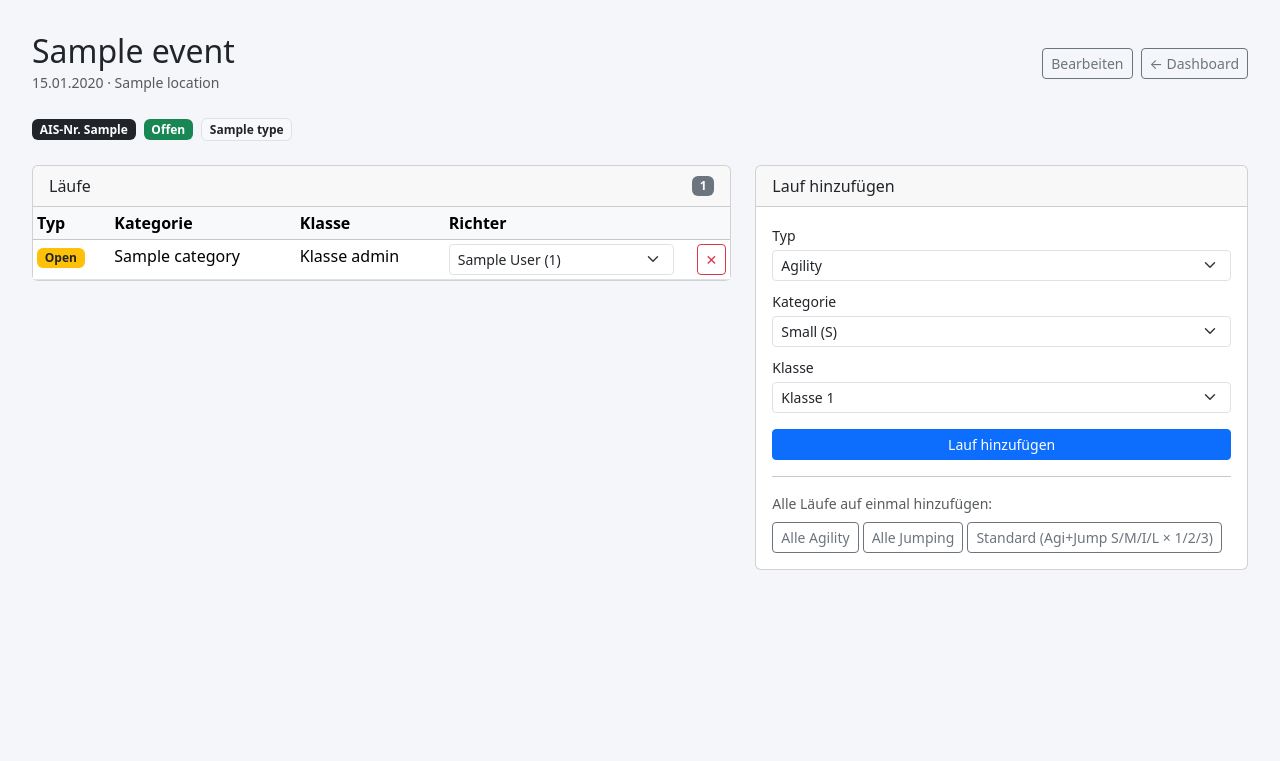
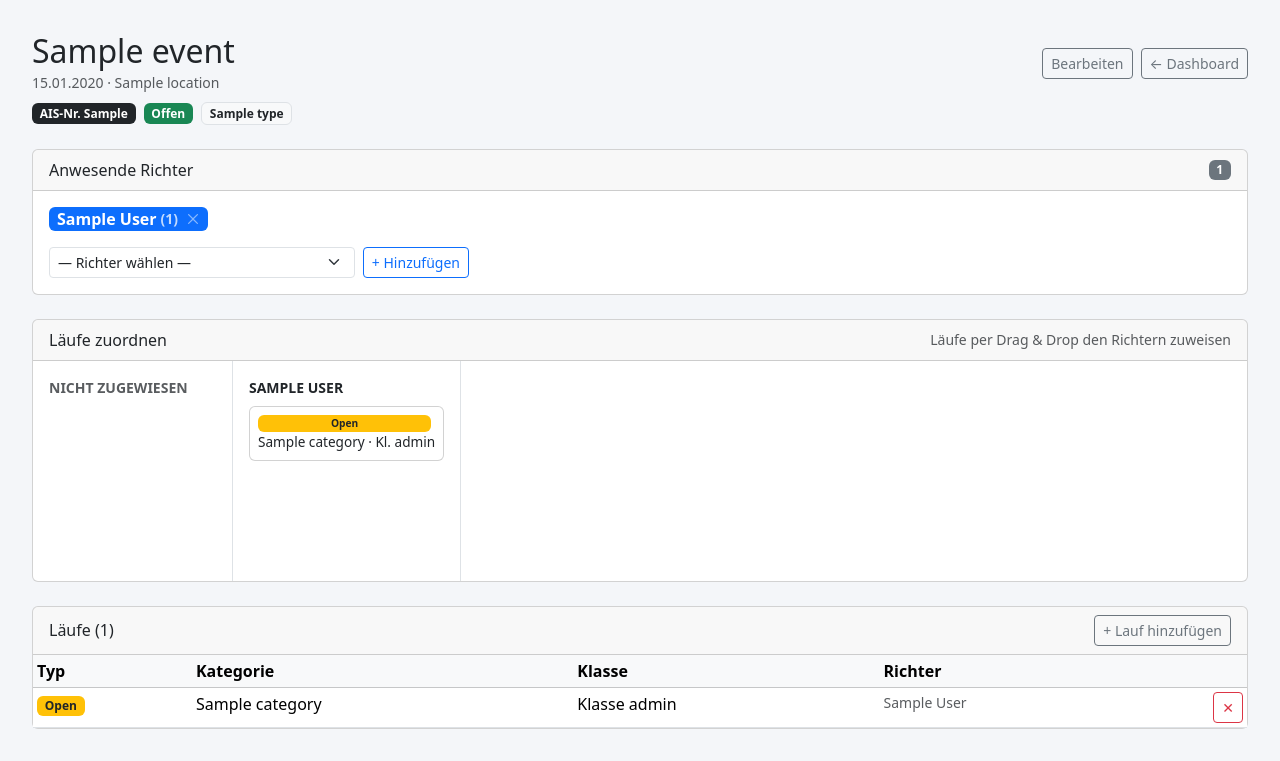
Before and after one commit to christiani93/AgilityPortal, a Flask app: template app/templates/club/event_detail.html in a window 1280 px wide. Shown: the part 56-817 px from the top of the page. Before the commit the page ends 626 px from the top, so only its background shows below. Run offline with Flask 3, Linux system fonts and the light colour scheme; the template is opened without the code that fills it: values that come from a table or form of the project are taken from there, most other values are stand-ins (such as "Sample title", 1, 10 or a date in 2020).

Commit message:
Add Richter Drag & Drop Zuweisung für Läufe
- EventJudge-Modell: anwesende Richter pro Turnier verwalten
- Migration c2d8e5f3b6a1 (event_judges-Tabelle)
- Board: Läufe per SortableJS auf Richter-Spalten ziehen
- Richter hinzufügen/entfernen; beim Entfernen werden Läufe auf
  «nicht zugewiesen» zurückgesetzt

Co-Authored-By: Claude Sonnet 4.6 <noreply@anthropic.com>

```diff
--- a/app/templates/club/event_detail.html
+++ b/app/templates/club/event_detail.html
@@ -2,7 +2,19 @@
 {% block title %}{{ event.name }}{% endblock %}
 
 {% block content %}
-<div class="d-flex justify-content-between align-items-center mb-4">
+{# ── Makro: Run-Karte ─────────────────────────────────────────────────────── #}
+{% macro _run_card(run) %}
+<div class="run-card card card-body p-2 mb-1"
+     data-run-id="{{ run.id }}"
+     style="cursor:grab; font-size:.85rem; user-select:none;">
+  {% if run.run_type == 'agility' %}<span class="badge bg-primary me-1">Agi</span>
+  {% elif run.run_type == 'jumping' %}<span class="badge bg-success me-1">Jump</span>
+  {% else %}<span class="badge bg-warning text-dark me-1">Open</span>{% endif %}
+  {{ run.CATEGORY_LABELS.get(run.category, run.category) }} · Kl. {{ run.class_level }}
+</div>
+{% endmacro %}
+
+<div class="d-flex justify-content-between align-items-center mb-2">
   <div>
     <h2 class="mb-0">{{ event.name }}</h2>
     <small class="text-muted">
@@ -19,7 +31,6 @@
   </div>
 </div>
 
-{# Status-Badge #}
 <div class="mb-4 d-flex align-items-center gap-2 flex-wrap">
   {% if event.ais_turniernummer %}
     <span class="badge bg-dark">AIS-Nr. {{ event.ais_turniernummer }}</span>
@@ -36,60 +47,122 @@
   <span class="badge bg-light text-dark border">{{ event.TYPE_LABELS.get(event.type, event.type) }}</span>
 </div>
 
-{# Läufe #}
-<div class="row g-4">
-  <div class="col-md-7">
+{# ── 1. ANWESENDE RICHTER ─────────────────────────────────────────────────── #}
+<div class="card mb-4">
+  <div class="card-header d-flex justify-content-between align-items-center">
+    <span>Anwesende Richter</span>
+    <span class="badge bg-secondary">{{ event.event_judges | length }}</span>
+  </div>
+  <div class="card-body">
+
+    {# Aktuelle Richter als Badges #}
+    <div class="d-flex flex-wrap gap-2 mb-3">
+      {% for ej in event.event_judges %}
+      <form method="post"
+            action="{{ url_for('club.event_judge_remove', event_id=event.id, judge_id=ej.judge_id) }}"
+            class="d-inline">
+        {{ run_form.hidden_tag() }}
+        <span class="badge bg-primary fs-6 d-inline-flex align-items-center gap-1 px-2 py-1">
+          {{ ej.judge.full_name }}
+          {% if ej.judge.ais_judge_id %}<span class="opacity-75 small">({{ ej.judge.ais_judge_id }})</span>{% endif %}
+          <button type="submit" class="btn-close btn-close-white ms-1" style="font-size:.6rem;"
+                  title="Richter entfernen"></button>
+        </span>
+      </form>
+      {% else %}
+      <span class="text-muted small">Noch keine Richter hinzugefügt.</span>
+      {% endfor %}
+    </div>
+
+    {# Richter hinzufügen #}
+    {% if available_judges %}
+    <form method="post" action="{{ url_for('club.event_judge_add', event_id=event.id) }}"
+          class="d-flex gap-2" style="max-width:420px;">
+      {{ run_form.hidden_tag() }}
+      <select name="judge_id" class="form-select form-select-sm">
+        <option value="">— Richter wählen —</option>
+        {% for judge in available_judges %}
+        <option value="{{ judge.id }}">
+          {{ judge.full_name }}{% if judge.ais_judge_id %} ({{ judge.ais_judge_id }}){% endif %}
+        </option>
+        {% endfor %}
+      </select>
+      <button type="submit" class="btn btn-sm btn-outline-primary text-nowrap">+ Hinzufügen</button>
+    </form>
+    {% else %}
+    <p class="text-muted small mb-0">Alle Richter sind bereits hinzugefügt.</p>
+    {% endif %}
+
+  </div>
+</div>
+
+{# ── 2. LÄUFE ZUORDNEN (Drag & Drop) ─────────────────────────────────────── #}
+{% if event.runs %}
+<div class="card mb-4">
+  <div class="card-header d-flex justify-content-between align-items-center">
+    <span>Läufe zuordnen</span>
+    <small class="text-muted">Läufe per Drag & Drop den Richtern zuweisen</small>
+  </div>
+  <div class="card-body p-0">
+    <div class="d-flex gap-0 overflow-auto" id="dnd-board" style="min-height:220px;">
+
+      {# Spalte: Nicht zugewiesen #}
+      <div class="dnd-col flex-shrink-0 border-end p-3" style="min-width:200px;"
+           data-judge-id="0">
+        <div class="fw-semibold text-muted small text-uppercase mb-2">Nicht zugewiesen</div>
+        <div class="dnd-list" data-judge-id="0" style="min-height:120px;">
+          {% for run in event.runs if run.judge_id is none %}
+            {{ _run_card(run) }}
+          {% endfor %}
+        </div>
+      </div>
+
+      {# Spalte pro anwesendem Richter #}
+      {% for ej in event.event_judges %}
+      <div class="dnd-col flex-shrink-0 border-end p-3" style="min-width:200px;"
+           data-judge-id="{{ ej.judge_id }}">
+        <div class="fw-semibold small text-uppercase mb-2">{{ ej.judge.full_name }}</div>
+        <div class="dnd-list" data-judge-id="{{ ej.judge_id }}" style="min-height:120px;">
+          {% for run in event.runs if run.judge_id == ej.judge_id %}
+            {{ _run_card(run) }}
+          {% endfor %}
+        </div>
+      </div>
+      {% endfor %}
+
+    </div>
+  </div>
+</div>
+{% endif %}
+
+{# ── 3. LÄUFE VERWALTEN ───────────────────────────────────────────────────── #}
 <div class="card">
   <div class="card-header d-flex justify-content-between align-items-center">
-        <span>Läufe</span>
-        <span class="badge bg-secondary">{{ event.runs | length }}</span>
+    <span>Läufe ({{ event.runs | length }})</span>
+    <button class="btn btn-sm btn-outline-secondary" type="button"
+            data-bs-toggle="collapse" data-bs-target="#add-run-panel">
+      + Lauf hinzufügen
+    </button>
   </div>
 
+  {# Lauf-Tabelle #}
   {% if event.runs %}
   <div class="table-responsive">
     <table class="table table-sm table-hover mb-0">
       <thead class="table-light">
-            <tr>
-              <th>Typ</th>
-              <th>Kategorie</th>
-              <th>Klasse</th>
-              <th>Richter</th>
-              <th></th>
-            </tr>
+        <tr><th>Typ</th><th>Kategorie</th><th>Klasse</th><th>Richter</th><th></th></tr>
       </thead>
       <tbody>
         {% for run in event.runs %}
         <tr>
           <td>
-                {% if run.run_type == 'agility' %}
-                  <span class="badge bg-primary">Agility</span>
-                {% elif run.run_type == 'jumping' %}
-                  <span class="badge bg-success">Jumping</span>
-                {% else %}
-                  <span class="badge bg-warning text-dark">Open</span>
-                {% endif %}
+            {% if run.run_type == 'agility' %}<span class="badge bg-primary">Agility</span>
+            {% elif run.run_type == 'jumping' %}<span class="badge bg-success">Jumping</span>
+            {% else %}<span class="badge bg-warning text-dark">Open</span>{% endif %}
           </td>
           <td>{{ run.CATEGORY_LABELS.get(run.category, run.category) }}</td>
           <td>Klasse {{ run.class_level }}</td>
-              <td>
-                <form method="post"
-                      action="{{ url_for('club.event_run_set_judge', event_id=event.id, run_id=run.id) }}"
-                      class="d-flex align-items-center gap-1">
-                  {{ run_form.hidden_tag() }}
-                  <select name="judge_id" class="form-select form-select-sm"
-                          style="min-width:160px;"
-                          onchange="this.form.submit()">
-                    <option value="0">— kein Richter —</option>
-                    {% for judge in judges %}
-                    <option value="{{ judge.id }}"
-                      {% if run.judge_id == judge.id %}selected{% endif %}>
-                      {{ judge.full_name }}
-                      {% if judge.ais_judge_id %}({{ judge.ais_judge_id }}){% endif %}
-                    </option>
-                    {% endfor %}
-                  </select>
-                </form>
-              </td>
+          <td class="text-muted small">{{ run.judge.full_name if run.judge else "—" }}</td>
           <td class="text-end">
             <form method="post"
                   action="{{ url_for('club.event_run_delete', event_id=event.id, run_id=run.id) }}"
@@ -104,100 +177,96 @@
     </table>
   </div>
   {% else %}
-      <div class="card-body text-muted text-center py-4">
-        Noch keine Läufe vorbereitet.
-      </div>
+  <div class="card-body text-muted text-center py-4">Noch keine Läufe vorbereitet.</div>
   {% endif %}
-    </div>
-  </div>
 
-  {# Lauf hinzufügen #}
-  <div class="col-md-5">
-    <div class="card">
-      <div class="card-header">Lauf hinzufügen</div>
-      <div class="card-body">
-        <form method="post" action="{{ url_for('club.event_run_add', event_id=event.id) }}">
+  {# Lauf hinzufügen (ausklappbar) #}
+  <div class="collapse" id="add-run-panel">
+    <div class="card-body border-top">
+      <form method="post" action="{{ url_for('club.event_run_add', event_id=event.id) }}"
+            class="row g-2 align-items-end">
         {{ run_form.hidden_tag() }}
-
-          <div class="mb-2">
+        <div class="col-auto">
           {{ run_form.run_type.label(class="form-label mb-1 small") }}
           {{ run_form.run_type(class="form-select form-select-sm") }}
         </div>
-          <div class="mb-2">
+        <div class="col-auto">
           {{ run_form.category.label(class="form-label mb-1 small") }}
           {{ run_form.category(class="form-select form-select-sm") }}
         </div>
-          <div class="mb-3">
+        <div class="col-auto">
           {{ run_form.class_level.label(class="form-label mb-1 small") }}
           {{ run_form.class_level(class="form-select form-select-sm") }}
         </div>
-
-          <button type="submit" class="btn btn-primary btn-sm w-100">Lauf hinzufügen</button>
+        <div class="col-auto">
+          <button type="submit" class="btn btn-primary btn-sm">Hinzufügen</button>
+        </div>
       </form>
 
       <hr class="my-3">
-        <p class="text-muted small mb-2">Alle Läufe auf einmal hinzufügen:</p>
+      <p class="text-muted small mb-2">Alle Läufe auf einmal:</p>
       <div class="d-flex flex-wrap gap-1">
-          <button type="button" class="btn btn-outline-secondary btn-sm" id="btn-add-all-agility">
-            Alle Agility
-          </button>
-          <button type="button" class="btn btn-outline-secondary btn-sm" id="btn-add-all-jumping">
-            Alle Jumping
-          </button>
-          <button type="button" class="btn btn-outline-secondary btn-sm" id="btn-add-standard">
-            Standard (Agi+Jump S/M/I/L × 1/2/3)
-          </button>
-        </div>
+        <button type="button" class="btn btn-outline-secondary btn-sm" id="btn-add-all-agility">Alle Agility</button>
+        <button type="button" class="btn btn-outline-secondary btn-sm" id="btn-add-all-jumping">Alle Jumping</button>
+        <button type="button" class="btn btn-outline-secondary btn-sm" id="btn-add-standard">Standard (Agi+Jump S/M/I/L × 1/2/3)</button>
       </div>
     </div>
   </div>
 </div>
 
+<script src="https://cdn.jsdelivr.net/npm/sortablejs@1.15.3/Sortable.min.js"></script>
 <script>
-// Hilfsfunktion: Formular-Submit via POST
-function addRun(type, cat, cls) {
+const EVENT_ID = {{ event.id }};
+const CSRF = document.querySelector('input[name="csrf_token"]').value;
+
+// Drag & Drop initialisieren
+document.querySelectorAll('.dnd-list').forEach(list => {
+  Sortable.create(list, {
+    group: 'runs',
+    animation: 150,
+    ghostClass: 'bg-light',
+    onEnd(evt) {
+      const runId = evt.item.dataset.runId;
+      const judgeId = evt.to.dataset.judgeId || '0';
+      fetch(`/club/events/${EVENT_ID}/runs/${runId}/judge`, {
+        method: 'POST',
+        headers: {'Content-Type': 'application/x-www-form-urlencoded'},
+        body: `csrf_token=${encodeURIComponent(CSRF)}&judge_id=${judgeId}`
+      }).then(r => {
+        // Richter-Name in der Tabelle unten aktualisieren (einfacher Reload)
+        if (r.ok || r.redirected) location.reload();
+      });
+    }
+  });
+});
+
+// Bulk-Buttons (Läufe hinzufügen)
+async function submitSequential(runs) {
+  for (let i = 0; i < runs.length; i++) {
+    const [type, cat, cls] = runs[i];
     const form = document.createElement('form');
     form.method = 'post';
-  form.action = '{{ url_for("club.event_run_add", event_id=event.id) }}';
-  const csrf = document.querySelector('input[name="csrf_token"]').value;
-  [['csrf_token', csrf], ['run_type', type], ['category', cat], ['class_level', cls]].forEach(([n, v]) => {
-    const i = document.createElement('input'); i.type = 'hidden'; i.name = n; i.value = v; form.appendChild(i);
+    form.action = `/club/events/${EVENT_ID}/runs/add`;
+    [['csrf_token', CSRF], ['run_type', type], ['category', cat], ['class_level', cls]].forEach(([n, v]) => {
+      const inp = document.createElement('input');
+      inp.type = 'hidden'; inp.name = n; inp.value = v;
+      form.appendChild(inp);
     });
     document.body.appendChild(form);
-  return form;
-}
-
-async function submitSequential(runs) {
-  // Alle Läufe nacheinander über ein einziges Formular-Submit senden
-  // Stattdessen: bulk via hidden forms + redirect nur beim letzten
-  for (let i = 0; i < runs.length; i++) {
-    const [type, cat, cls] = runs[i];
-    const form = addRun(type, cat, cls);
     if (i < runs.length - 1) {
-      // Sende via fetch, damit wir alle auf einmal schicken können
-      const data = new FormData(form);
-      await fetch(form.action, { method: 'POST', body: data, redirect: 'manual' });
+      await fetch(form.action, {method:'POST', body: new FormData(form), redirect:'manual'});
       form.remove();
     } else {
-      form.submit(); // letzter: echtes Redirect
+      form.submit();
     }
   }
 }
-
-const CATS = ['S', 'M', 'I', 'L'];
-const CLASSES = [1, 2, 3];
-
-document.getElementById('btn-add-all-agility').addEventListener('click', () => {
-  const runs = CATS.flatMap(c => CLASSES.map(k => ['agility', c, k]));
-  submitSequential(runs);
-});
-document.getElementById('btn-add-all-jumping').addEventListener('click', () => {
-  const runs = CATS.flatMap(c => CLASSES.map(k => ['jumping', c, k]));
-  submitSequential(runs);
-});
-document.getElementById('btn-add-standard').addEventListener('click', () => {
-  const runs = ['agility','jumping'].flatMap(t => CATS.flatMap(c => CLASSES.map(k => [t, c, k])));
-  submitSequential(runs);
-});
+const CATS = ['S','M','I','L'], CLS = [1,2,3];
+document.getElementById('btn-add-all-agility').addEventListener('click', () =>
+  submitSequential(CATS.flatMap(c => CLS.map(k => ['agility',c,k]))));
+document.getElementById('btn-add-all-jumping').addEventListener('click', () =>
+  submitSequential(CATS.flatMap(c => CLS.map(k => ['jumping',c,k]))));
+document.getElementById('btn-add-standard').addEventListener('click', () =>
+  submitSequential(['agility','jumping'].flatMap(t => CATS.flatMap(c => CLS.map(k => [t,c,k])))));
 </script>
 {% endblock %}
```
Also changed, not shown: app/blueprints/club/routes.py (+44 -3 lines), app/models.py (+25 -0 lines), migrations/versions/c2d8e5f3b6a1_add_event_judges.py (added, +33 -0 lines). Lines whose indentation alone changed are shown as unchanged.
